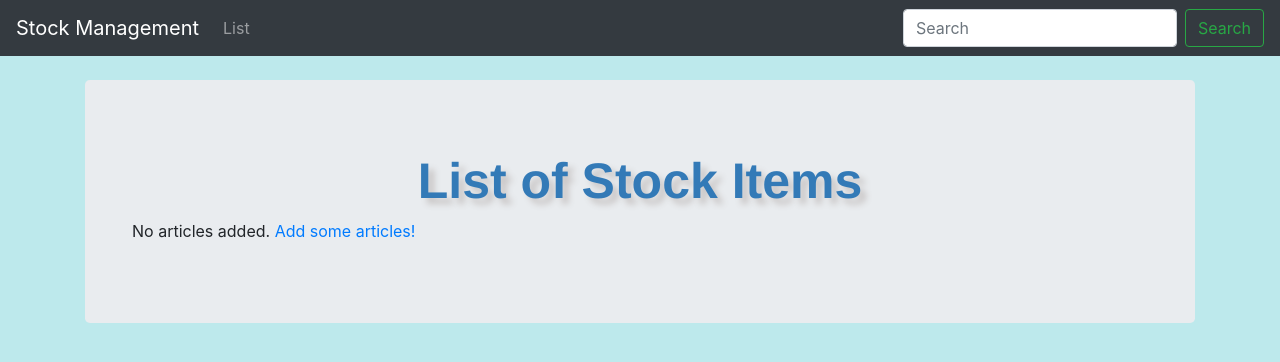
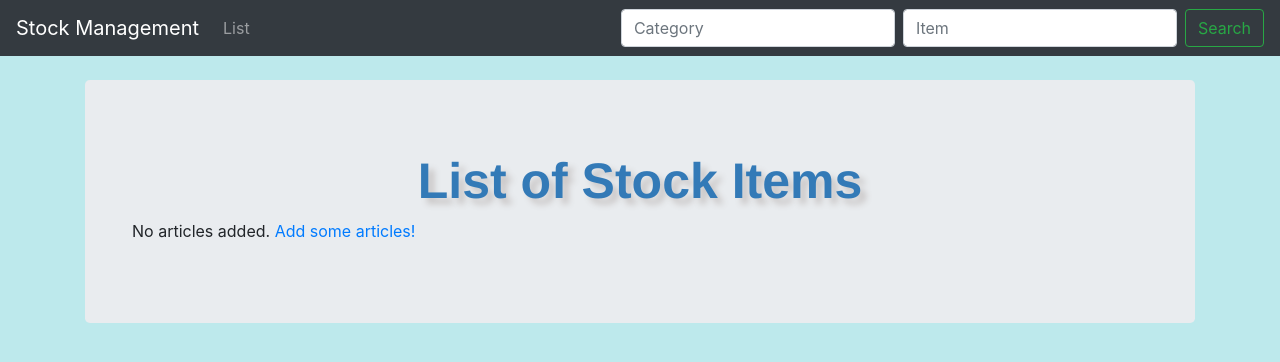
Before and after one commit to Shuvam77/stock_management, a Django app: page /list_items in a window 1280 px wide. Shown: the top 362 px of the page. Run offline with Django 4.2, Linux system fonts and the light colour scheme; data that the repository does not hold is empty.

Commit message:
search field completed

```diff
--- a/stock/forms.py
+++ b/stock/forms.py
@@ -19,3 +19,9 @@ class StockForm(forms.ModelForm):
     class Meta:
         model = Stock
         fields = ['category', 'item_name', 'quantity']
+
+
+class StockSearchForm(forms.ModelForm):
+    class Meta:
+        model = Stock
+        fields = ['category', 'item_name']
--- a/stock/templates/list_items.html
+++ b/stock/templates/list_items.html
@@ -5,6 +5,8 @@
 
 
 <div class="container">
+    {% if tag == 'list' %}
+
     <div class="header">{{title}}</div>
     {% if not stock_list %}
 
@@ -36,7 +38,36 @@
     </div>
 
     {% endif %}
+    {% else %}
 
+    <div class="header">Search Result.</div>
+
+    <div class="display_table">
+        <table class="table table-hover">
+            <thead>
+            <tr>
+                <th scope="col">#</th>
+                <th scope="col">Category</th>
+                <th scope="col">Name</th>
+                <th scope="col">Quantity</th>
+            </tr>
+            </thead>
+            <tbody>
+                {% for item in stock_list %}
+                <tr>
+                    <th scope="row">{{item.id}}</th>
+                    <td>{{ item.category }}</td>
+                    <td>{{ item.item_name }}</td>
+                    <td>{{ item.quantity }}</td>
+                </tr>
+                {% endfor %}
+            </tbody>
+        </table>
+    </div>
+
+
+
+    {% endif %}
 </div>
 
 {% endblock %}
--- a/stock/templates/navbar.html
+++ b/stock/templates/navbar.html
@@ -15,8 +15,9 @@
           <a class="nav-link disabled" href="#" tabindex="-1" aria-disabled="true">Disabled</a>
         </li> {% endcomment %}
       </ul>
-      <form class="form-inline mt-2 mt-md-0">
-        <input class="form-control mr-sm-2" type="text" placeholder="Search" aria-label="Search">
+      <form class="form-inline mt-2 mt-md-0" action="{% url 'stock:search_result' %}">
+        <input class="form-control mr-sm-2" name="category" type="text" placeholder="Category" aria-label="Search">
+        <input class="form-control mr-sm-2" name="item_name" type="text" placeholder="Item" aria-label="Search">
         <button class="btn btn-outline-success my-2 my-sm-0" type="submit">Search</button>
       </form>
     </div>
--- a/stock/urls.py
+++ b/stock/urls.py
@@ -7,5 +7,7 @@ urlpatterns = [
     path("", views.home, name="home"),
     path("list_items", views.ListItem.as_view(), name="list_items"),
     path("add_item", views.AddItem.as_view(), name="add_item"),
+    path('search/', views.SearchItems.as_view(), name='search_result'),
+
 
 ]
--- a/stock/views.py
+++ b/stock/views.py
@@ -1,7 +1,8 @@
 from django.shortcuts import render
 from django.urls import reverse_lazy
 from django.views.generic import ListView, CreateView
-from stock.forms import StockForm
+from stock.forms import StockForm, StockSearchForm
+from django.db.models import Q
 
 from stock.models import Stock
 # Create your views here.
@@ -21,6 +22,7 @@ class ListItem(ListView):
     def get_context_data(self, **kwargs):
         context = super().get_context_data(**kwargs)
         context['title'] = "List of Stock Items"
+        context['tag'] = 'list'
         return context
 
 
@@ -33,3 +35,19 @@ class AddItem(CreateView):
     def form_valid(self, form):
         form.instance.created_by = self.request.user
         return super().form_valid(form)
+
+
+class SearchItems(ListView):
+    form_class = StockSearchForm
+    model = Stock
+    template_name = 'list_items.html'
+    context_object_name = 'stock_list'
+
+    def get_queryset(self):
+        query1 = self.request.GET.get('category')
+        query2 = self.request.GET.get('item_name')
+
+        queryset = Stock.objects.filter(
+            Q(category__icontains=query1), Q(item_name__icontains = query2)
+        )
+        return queryset
```
